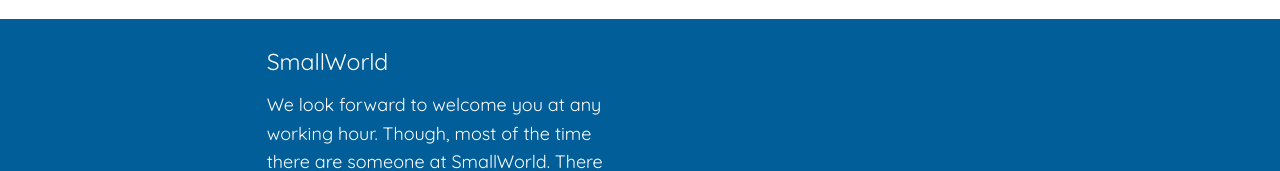
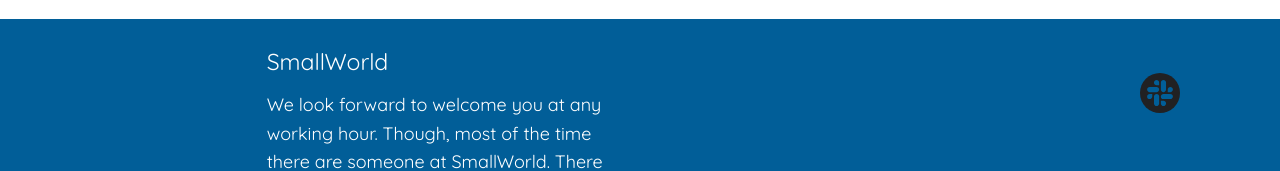
Before and after one commit to reachea/smallworld_clone, a React (Create React App) app: page /contact in a window 1280 px wide. Shown: the part 572-743 px from the top of the page. Built offline with nearby package versions, Linux system fonts and the light colour scheme; a web font is replaced by a local one.

Commit message:
NightMode Functionality v2

```diff
--- a/src/App.tsx
+++ b/src/App.tsx
@@ -2,6 +2,8 @@
 import { BrowserRouter as Router, Switch, Route } from 'react-router-dom';
 import styled from 'styled-components';
 import { ThemeProvider, createGlobalStyle } from 'styled-components';
+import { BackTop } from 'antd';
+import { SlackOutlined, SlackSquareOutlined } from '@ant-design/icons';
 
 import { withTranslation, WithTranslation } from 'react-i18next';
 
@@ -32,6 +34,42 @@
   }
 `;
 
+const NightMode = styled.div`
+  position: fixed;
+  width: 40px;
+  height: 40px;
+  bottom: 115px;
+  right: 100px;
+  border-radius: 100%;
+  z-index: 10;
+  text-align: center;
+  overflow: hidden;
+  cursor: pointer;
+
+  @media (max-width: 768px) {
+    right: 60px;
+  }
+
+  @media (max-width: 479px) {
+    right: 20px;
+  }
+`;
+
+const NightModeIconDark = styled(SlackSquareOutlined)`
+  position: absolute;
+  left: -3px;
+  top: -3px;
+  font-size: 46px;
+`;
+
+const NightModeIconLight = styled(SlackOutlined)`
+  position: absolute;
+  left: -3px;
+  top: -3px;
+  font-size: 46px;
+`;
+
+
 interface AppState {
   mode: any;
 }
@@ -55,6 +93,12 @@
     localStorage.setItem('themeMode', theme);
   }
 
+  themeChangeIcon = () => {
+    this.themeMode = !this.themeMode;
+    this.setState((e) => ({ mode: this.themeMode? 'dark' : 'light'}));
+    localStorage.setItem('themeMode', this.themeMode);
+  }
+
   componentDidMount() {
     const themeMode = localStorage.getItem('themeMode') === 'true';
     this.themeMode = themeMode;
@@ -67,6 +111,10 @@
         <Router>
         <ThemeProvider theme={ this.state } >
           <>
+          <NightMode onClick={this.themeChangeIcon} >
+              {this.themeMode? <NightModeIconLight/> : <NightModeIconDark/>}
+          </NightMode>
+          <BackTop/>
           <GlobalStyle />
             <ContentNode >
               <AllContent>
--- a/src/FootNav.tsx
+++ b/src/FootNav.tsx
@@ -94,15 +94,24 @@
   constructor(props: any){
     super(props);
 
-    this.theme = this.props.theme;
+    this.theme = localStorage.getItem('themeMode') === 'true'? true : false;
 
     this.themeChange = this.themeChange.bind(this);
   }
 
-  themeChange = (checked: any) => {
-    this.theme = !this.theme;
+  themeChange = (e: any) => {
     this.props.onThemeChange(this.theme);
+    console.log(this.theme);
   }
+
+  componentDidMount() {
+    this.theme = localStorage.getItem('themeMode') === 'true'? false : true;
+  }
+
+  componentDidUpdate() {
+    this.theme = localStorage.getItem('themeMode') === 'true'? false : true;
+  }
+
 
   render() {
     return (
```
